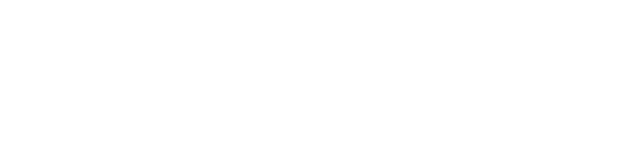
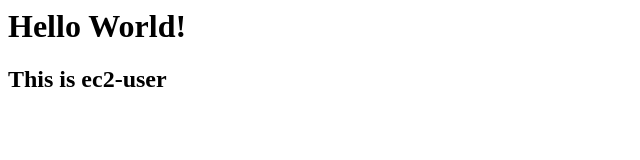
Before and after one commit to Vaishnavi-M-Patil/Ansible, a plain HTML site: page sample-roles/files/index.html in a window 1280 px wide. Shown: the whole page, without its empty margins (0-640 px from the left). Drawn offline with Linux system fonts and the light colour scheme.

Commit message:
role creation practical

```diff
--- a/sample-roles/files/index.html
+++ b/sample-roles/files/index.html
@@ -1,2 +1,2 @@
-<!-- <h1> Hello World! </h1>
-<h2>This is ec2-user</h2> -->
+<h1> Hello World! </h1>
+<h2>This is ec2-user</h2>
```
Also changed, not shown: 2 other files.
